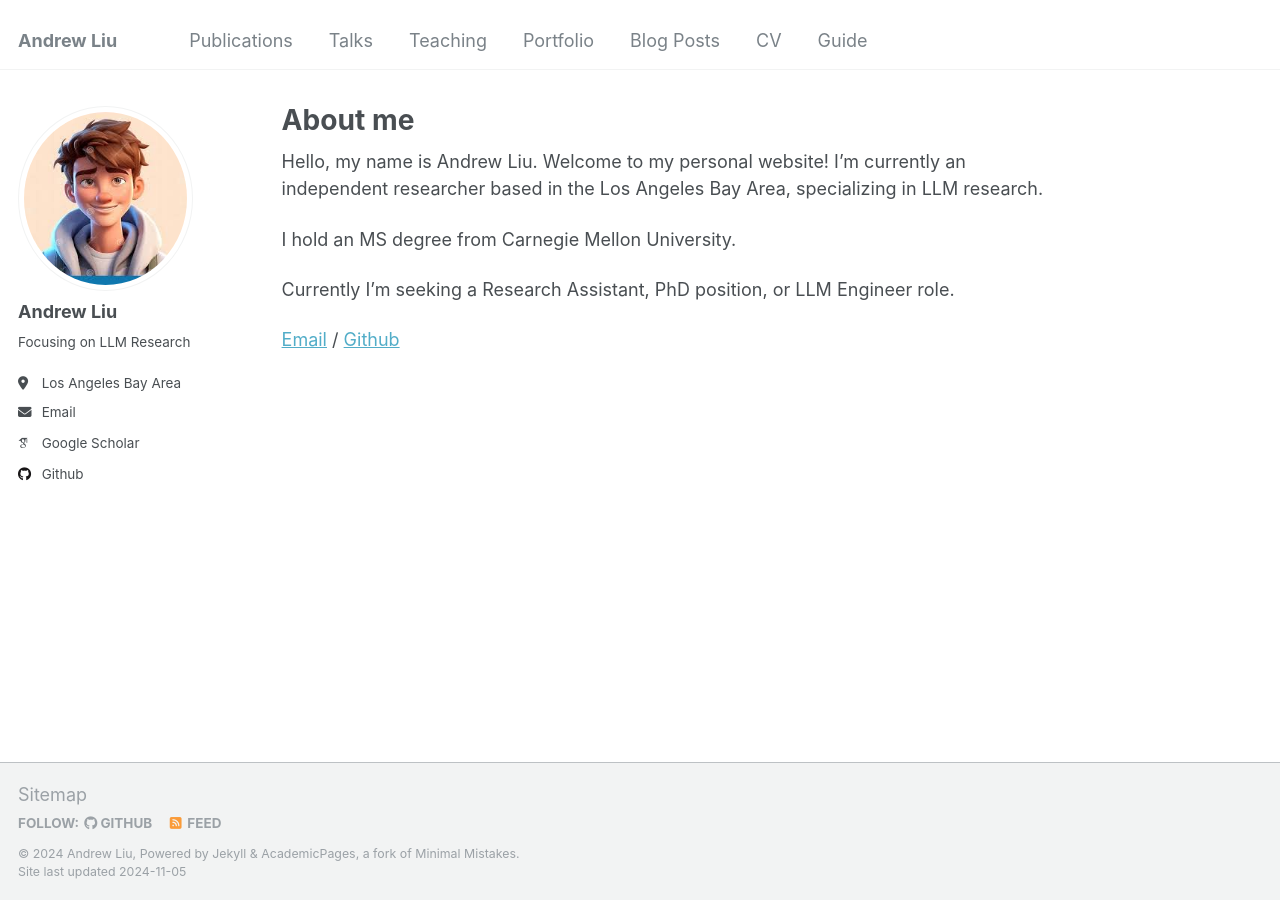
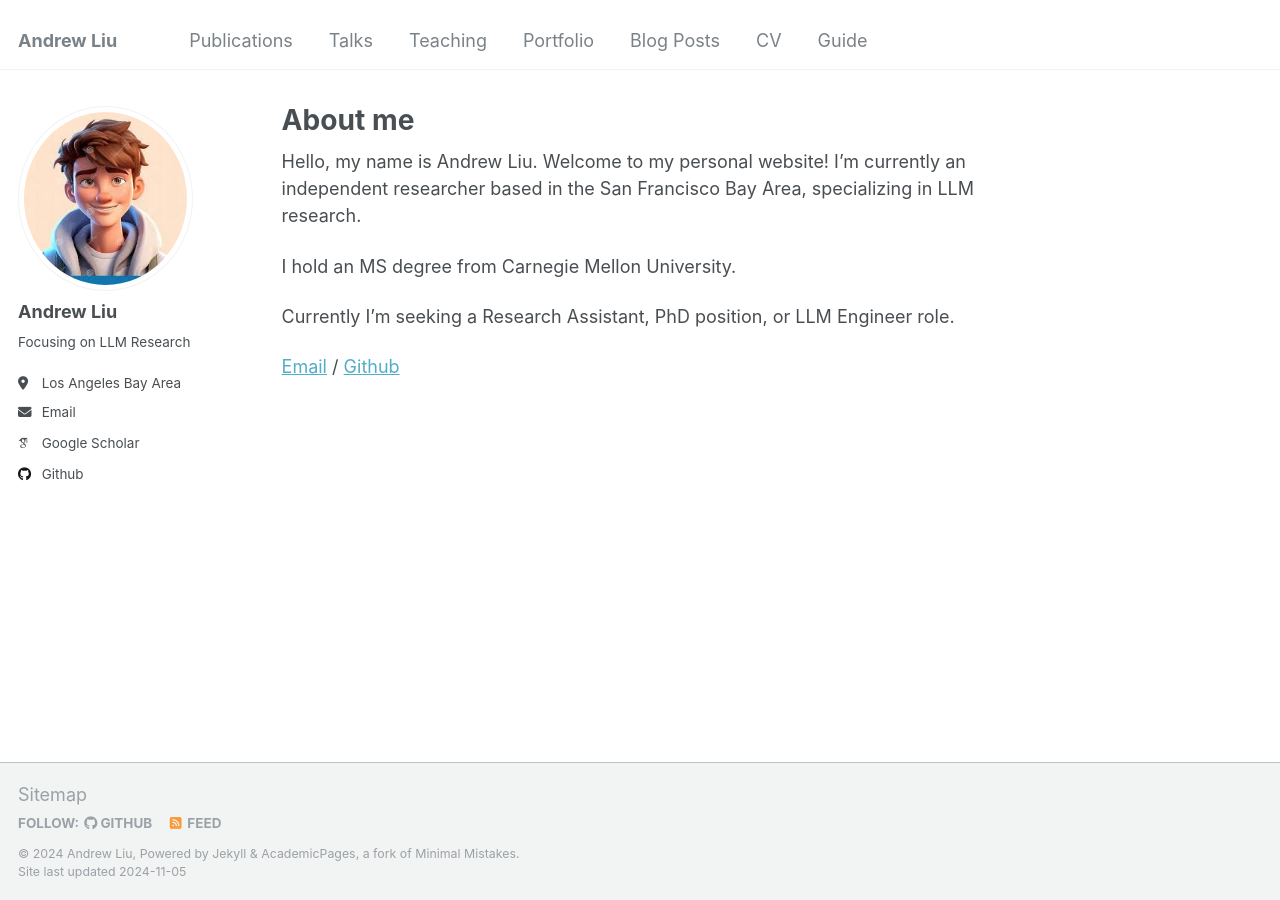
Before and after one commit to Aergneh/Aergneh.github.io, a Jekyll site: the page built from _pages/about.md, in a window 1280 px wide. Built offline with Jekyll 4.4.1, drawn with Linux system fonts in a browser that asks for light colours; some web fonts are replaced.

Commit message:
Update about.md

```diff
--- a/_pages/about.md
+++ b/_pages/about.md
@@ -7,7 +7,7 @@ redirect_from:
   - /about.html
 ---
 
-Hello, my name is Andrew Liu. Welcome to my personal website! I’m currently an independent researcher based in the Los Angeles Bay Area, specializing in LLM research.
+Hello, my name is Andrew Liu. Welcome to my personal website! I’m currently an independent researcher based in the San Francisco Bay Area, specializing in LLM research.
 
 I hold an MS degree from Carnegie Mellon University.
 
```
